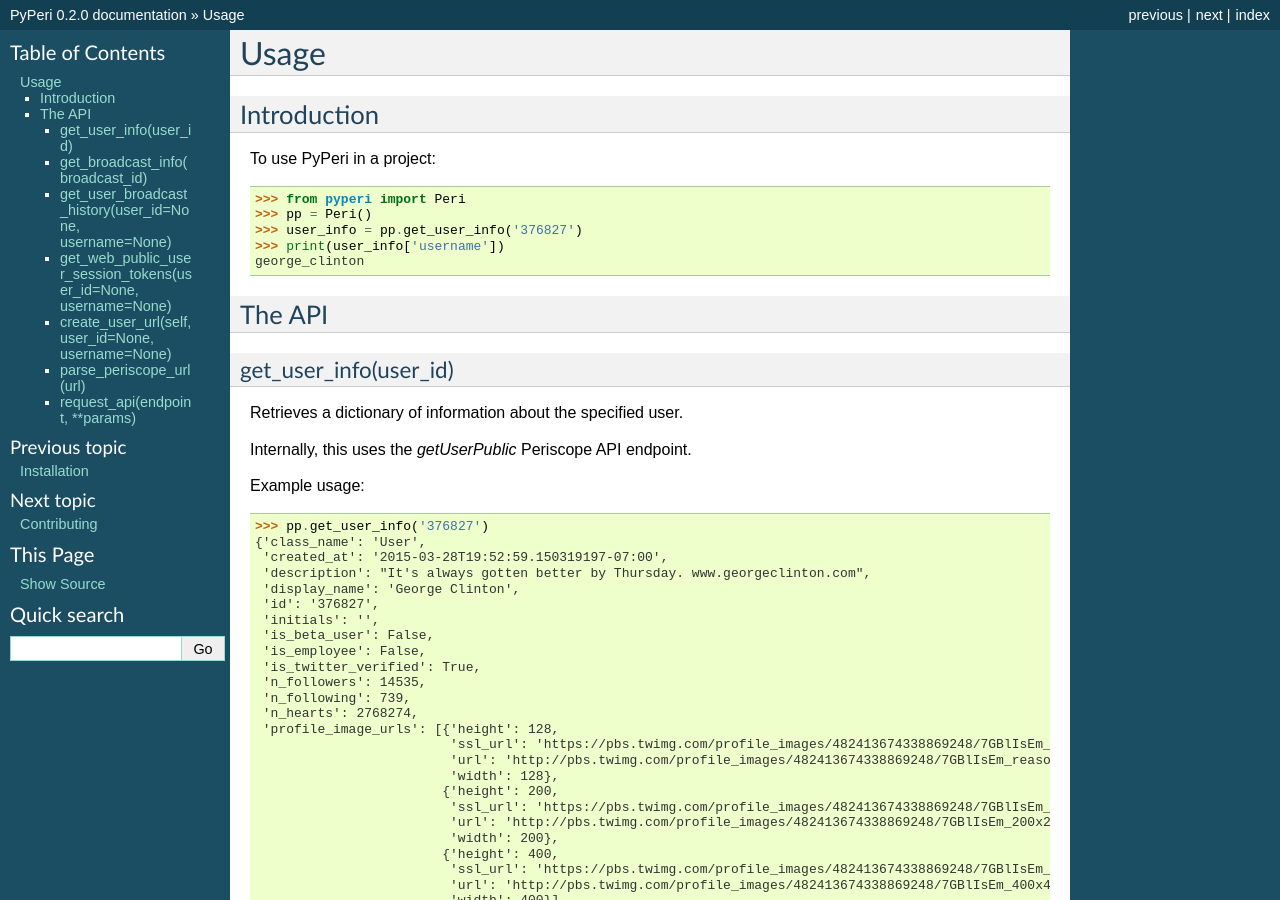
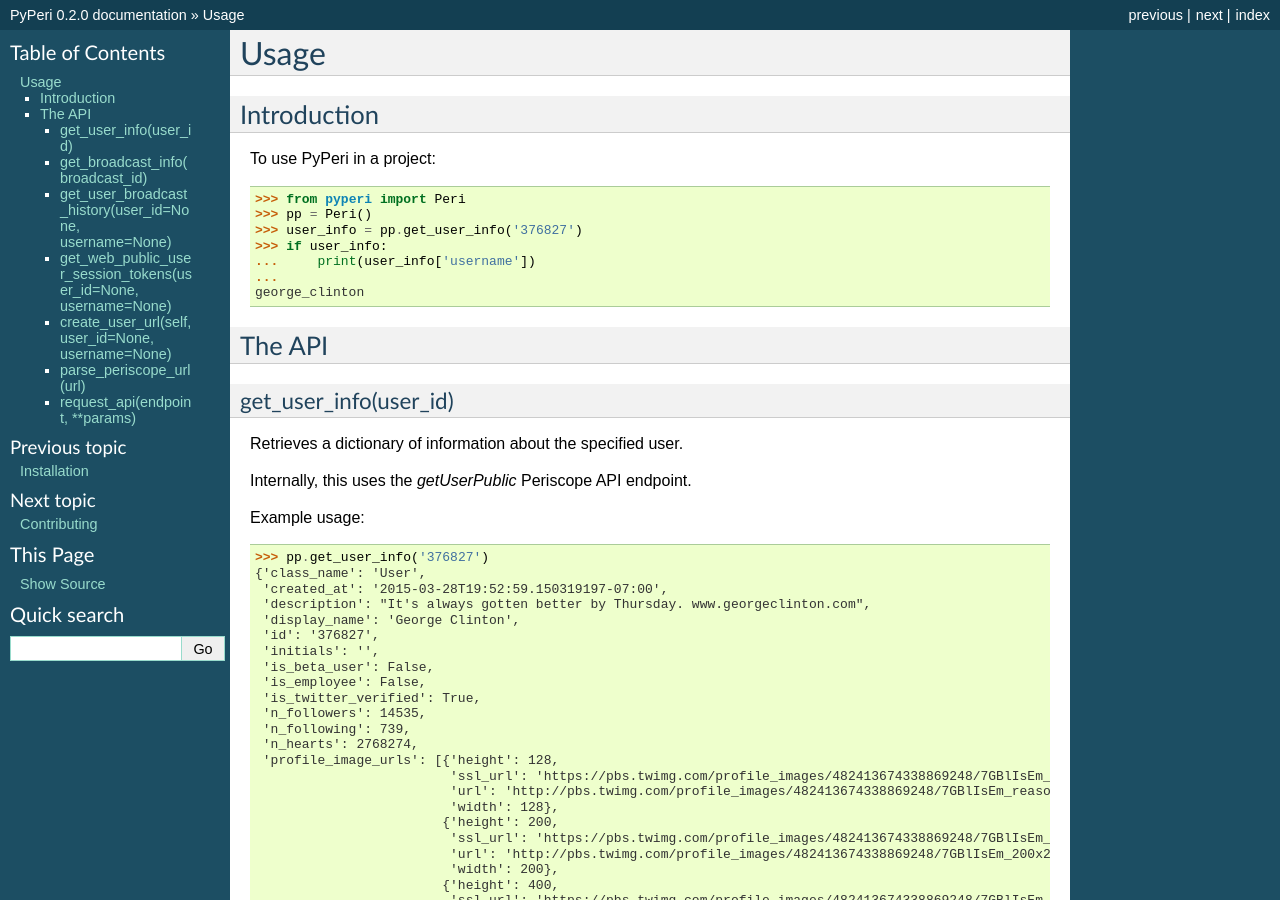
Before and after one commit to takeontom/PyPeri, a Sphinx documentation site: the page built from docs/usage.rst, in a window 1280 px wide and 900 px high. Built offline with Sphinx 7.4.7, drawn with Linux system fonts in a browser that asks for light colours.

```diff
--- a/README.rst
+++ b/README.rst
@@ -77,7 +77,8 @@ Do stuff::
     >>> from pyperi import Peri
     >>> pp = Peri()
     >>> history = pp.get_user_broadcast_history(username='george_clinton')
-    >>> print(history[0]['status'])
+    >>> if history:
+    ...     print(history[0]['status'])
     #George Clinton listening to music in houston
 
 Full documentation is available here: https://pyperi.readthedocs.io
--- a/docs/usage.rst
+++ b/docs/usage.rst
@@ -10,8 +10,11 @@ To use PyPeri in a project::
     >>> from pyperi import Peri
     >>> pp = Peri()
     >>> user_info = pp.get_user_info('376827')
-    >>> print(user_info['username'])
+    >>> if user_info:
+    ...     print(user_info['username'])
+    ...
     george_clinton
+
 
 
 The API
```
